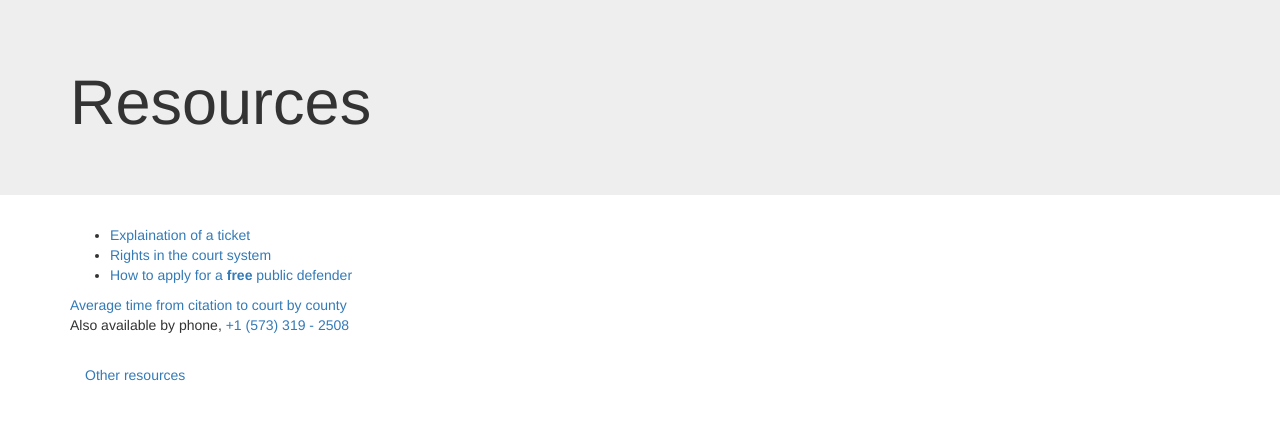
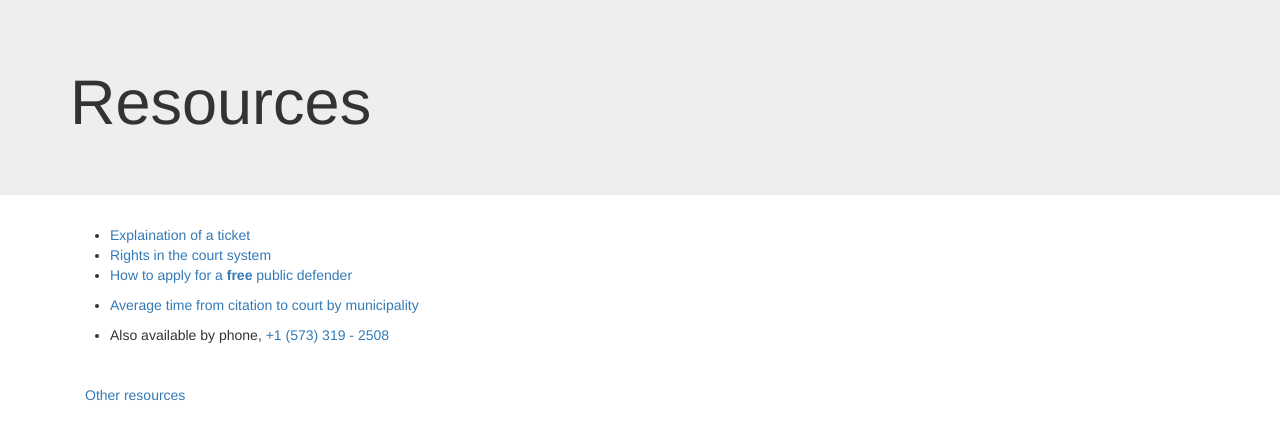
Before and after one commit to ixchi/GlobalHackV, a PHP site: template templates/resources.twig in a window 1280 px wide. Shown: the top 440 px of the page. Run offline with PHP 8.4, Linux system fonts and the light colour scheme; the template is opened without the code that fills it, so the values that code supplies are empty; some libraries are stand-ins or nearby versions.

Commit message:
clean up links on resources

```diff
--- a/templates/resources.twig
+++ b/templates/resources.twig
@@ -22,13 +22,17 @@
 
 		<div class="row">
 			<div class="col-sm-12">
-				<a href="https://docs.google.com/spreadsheets/d/1EGNCWLoUb15e0Kk7frTx7nCtL-pSXOoZYhul_qSxROE/edit?usp=sharing">Average time from citation to court by county</a>
+				<ul>
+					<li><a href="https://docs.google.com/spreadsheets/d/1EGNCWLoUb15e0Kk7frTx7nCtL-pSXOoZYhul_qSxROE/edit?usp=sharing">Average time from citation to court by municipality</a></li>
+				</ul>
 			</div>
 		</div>
 
 		<div class="row">
 			<div class="col-sm-12">
-				Also available by phone, <a href="tel:15733192508">+1 (573) 319 - 2508</a>
+				<ul>
+					<li>Also available by phone, <a href="tel:15733192508">+1 (573) 319 - 2508</a></li>
+				</ul>
 			</div>
 	</div>
 {% endblock %}
```
